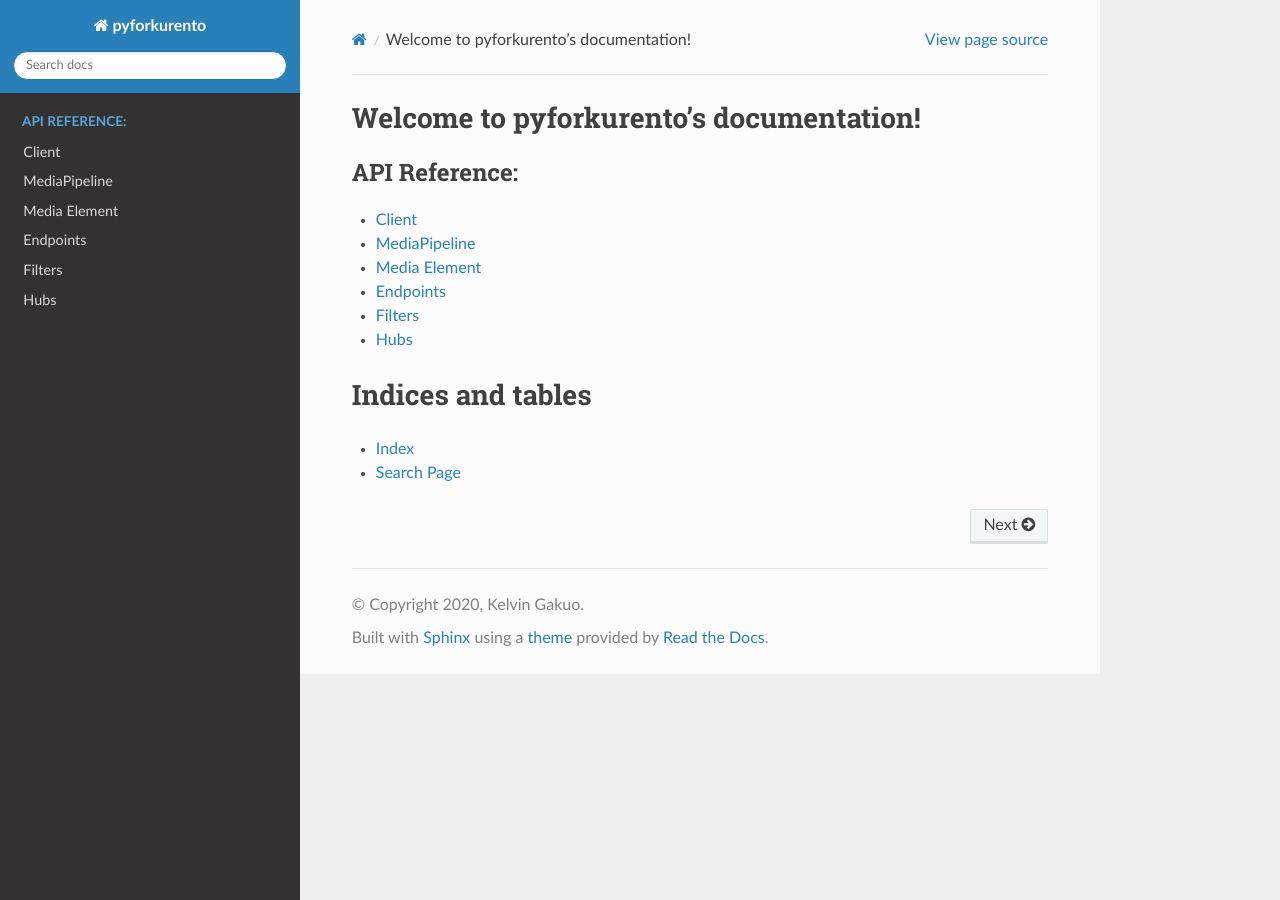
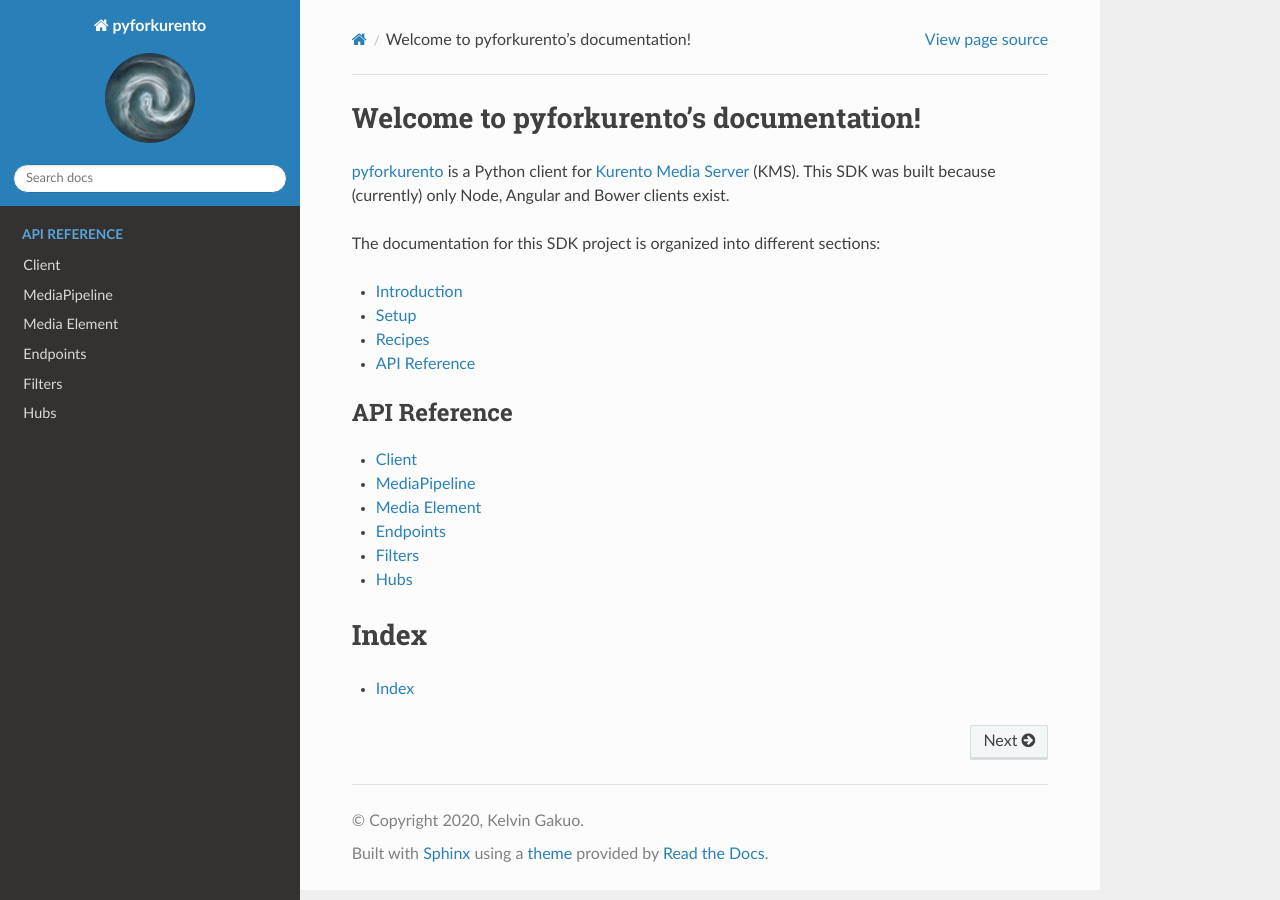
Before and after one commit to kelvingakuo/pyforkurento, a Sphinx documentation site: the page built from docs/index.rst, in a window 1280 px wide. Built offline with Sphinx 7.4.7 and the Read the Docs theme 2.0.0, drawn with Linux system fonts in a browser that asks for light colours.

Commit message:
Improved readthedocs

```diff
--- a/docs/conf.py
+++ b/docs/conf.py
@@ -46,7 +46,14 @@ exclude_patterns = ['_build', 'Thumbs.db', '.DS_Store']
 #
 html_theme = 'sphinx_rtd_theme'
 
+html_theme_options = {
+    'logo_only': False,
+    'display_version': True
+}
+
 # Add any paths that contain custom static files (such as style sheets) here,
 # relative to this directory. They are copied after the builtin static files,
 # so a file named "default.css" will overwrite the builtin "default.css".
 html_static_path = ['_static']
+
+html_logo = 'imgs/img.png'
--- a/docs/index.rst
+++ b/docs/index.rst
@@ -1,9 +1,41 @@
 Welcome to pyforkurento's documentation!
 ========================================
 
+`pyforkurento <https://pypi.org/project/pyforkurento/>`_ is a Python client for `Kurento Media Server <https://doc-kurento.readthedocs.io>`_ (KMS). This SDK was built because (currently) only Node, Angular and Bower clients exist.
+
+The documentation for this SDK project is organized into different sections:
+
+- :ref:`intro`
+- :ref:`setup`
+- :ref:`recipes`
+- :ref:`api`
+
+.. _intro:
+
 .. toctree::
    :maxdepth: 2
-   :caption: API Reference:
+   :caption: Introduction
+
+
+.. _setup:
+
+.. toctree::
+   :maxdepth: 2
+   :caption: Setup
+
+
+.. _recipes:
+
+.. toctree::
+   :maxdepth: 2
+   :caption: Recipes
+
+
+.. _api:
+
+.. toctree::
+   :maxdepth: 2
+   :caption: API Reference
 
    client
    media_pipeline
@@ -12,8 +44,7 @@ Welcome to pyforkurento's documentation!
    filters
    hubs
 
-Indices and tables
+Index
 ==================
 
 * :ref:`genindex`
-* :ref:`search`
```
Also changed, not shown: README.md (+2 -4 lines), docs/imgs/img.png (added).
